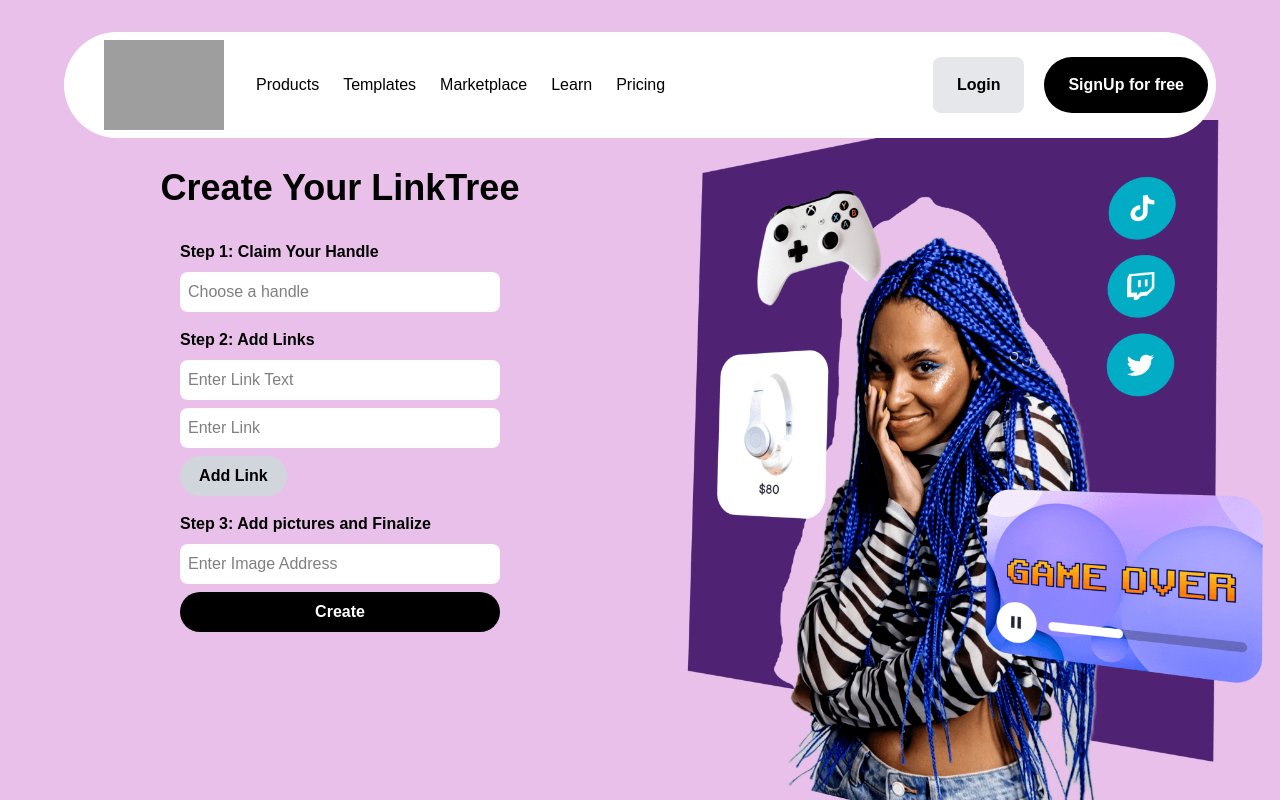
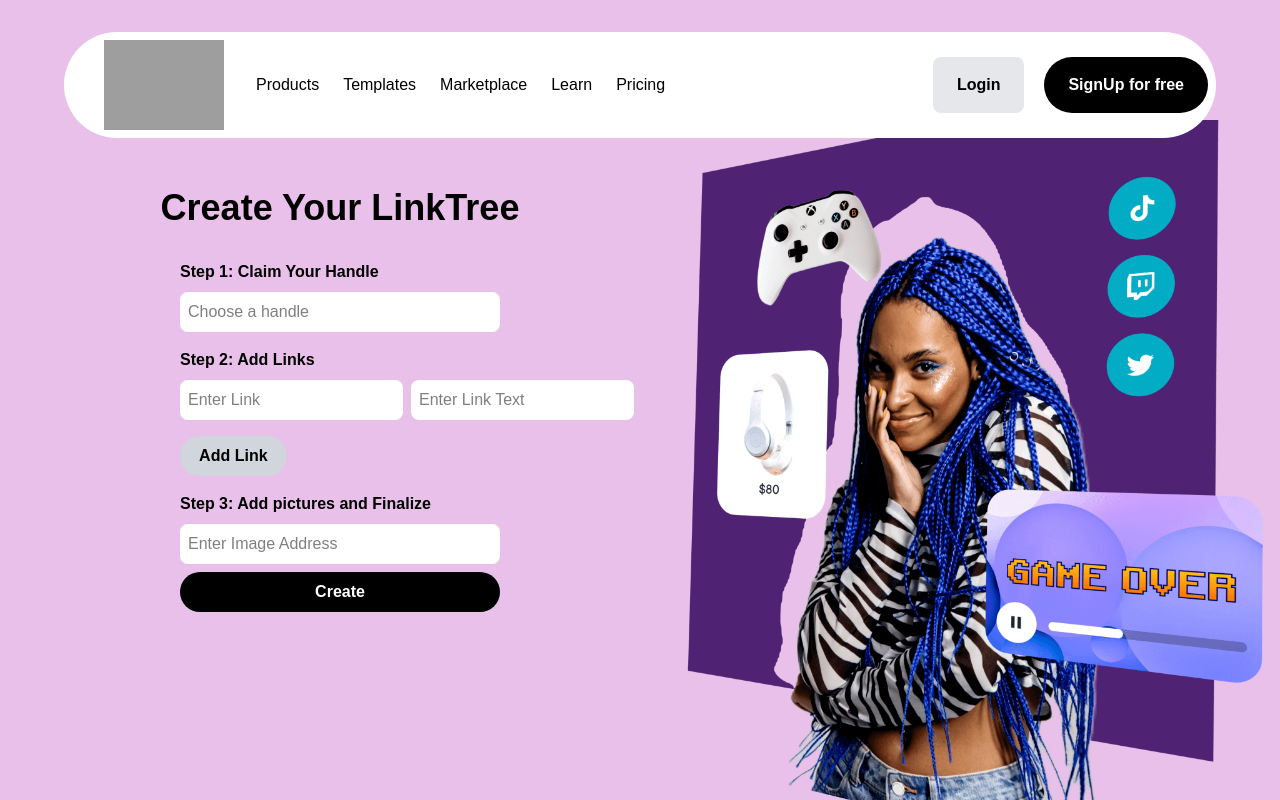
Before and after one commit to muhiu-din/linktreeclone, a Next.js app in the folder linktreeclone/: page /generate in a window 1280 px wide. Built offline with nearby package versions, Linux system fonts and the light colour scheme; grey boxes are pictures that could not be loaded.

Commit message:
generate done

```diff
--- a/linktreeclone/app/api/add/route.js
+++ b/linktreeclone/app/api/add/route.js
@@ -1,4 +1,5 @@
 import clientPromise from "@/lib/mongodb"
+import { link } from "fs"
 
 export async function POST(request) {
 
@@ -7,8 +8,14 @@
     const db = client.db("linktree")
     const collection = db.collection("links")
 
+    const doc = await collection.findOne({handle:body.handle})
+
+    if(doc){
+        return Response.json({success:false,error:true, message: 'Handle already exists!!!' })
+    }
+
     const result = await collection.insertOne(body)
     console.log(body);
 
-  return Response.json({success:true,error:false, message: 'Added', result:result })
+  return Response.json({success:true,error:false, message: 'Your LinkTree has been generated!!!', result:result })
 }
--- a/linktreeclone/app/generate/page.tsx
+++ b/linktreeclone/app/generate/page.tsx
@@ -4,29 +4,42 @@
 import { ToastContainer, toast } from 'react-toastify';
 import "react-toastify/dist/ReactToastify.css"
 const generate: React.FC = () => {
-    const notify = () => toast('Wow so easy !');
+    // const notify = () => toast('Wow so easy !');
     const [link,setlink] = useState<string>("")
     const [linkText,setlinkText] = useState<string>("")
+    const [linkBox,setlinkBox] = useState<{link:string , linkText:string}[]>([{link:"",linkText:""}])
     const [linkImage,setlinkImage] = useState<string>("")
     const [handle,setHandle] = useState<string>("")
 
-    const handleAdd = async () => {
+    const handleChange = async () => {
     const res = await fetch("/api/add", {
         method: "POST",
         headers: {
             "Content-Type": "application/json"
         },
         body: JSON.stringify({
-            link,
-            linkText,
+            linkBox,
             linkImage,
             handle
         })
 
     })
     const result = await res.json()
-    toast(result.message)
+    if(result.error) return  toast.error(result.message)
+    else return toast.success(result.message)
+    setlinkBox([{link:"",linkText:""}])
+
     }
+    const handleAdd = () => {
+    setlinkBox([...linkBox,{link:"",linkText:""}])
+    }
+    const handleBox = (index:number,value:string,field: "link" | "linkText") => {
+       const updatedBox = [...linkBox]
+      updatedBox[index] = {...updatedBox[index],[field]:value}
+      setlinkBox(updatedBox)
+    }
+
+
     return (
         <div className='bg-[#e9c0e9] min-h-[100vh] grid grid-cols-2'>
             <section className="ml-10  py-40 flex flex-col gap-4 justify-center items-center">
@@ -39,16 +52,28 @@
                     </div>
                     <div className='flex flex-col gap-2 text-black'>
                         <h1 className='font-semibold'>Step 2: Add Links</h1>
-                        <input value={linkText} onChange={(e) => setlinkText(e.target.value)} type="text" placeholder='Enter Link Text' className='bg-white focus:outline-[#e9c0e9] p-2  rounded-lg text-black' />
-                        <input value={link} onChange={(e) => setlink(e.target.value)} type="text" placeholder='Enter Link' className='bg-white focus:outline-[#e9c0e9] p-2  rounded-lg text-black' />
+                        {linkBox.map((box, index) => (
+                            <div key={index} className="flex gap-2 mb-2">
+                                <input
+                                 value={box.link}
+                                 onChange={(e) => handleBox(index,e.target.value,"link")}
+                                 type="text" placeholder='Enter Link'
+                                 className='bg-white focus:outline-[#e9c0e9] p-2  rounded-lg text-black' />
+                                <input
+                                 value={box.linkText}
+                                 onChange={(e) => handleBox(index,e.target.value,"linkText")}
+                                 type="text" placeholder='Enter Link Text'
+                                 className='bg-white focus:outline-[#e9c0e9] p-2  rounded-lg text-black' />
+                            </div>
+                        ))}
 
-                        <button className='bg-gray-300 w-1/3  text-black p-2 rounded-full font-semibold'>Add Link</button>
+                        <button onClick={() => handleAdd()} className='bg-gray-300 hover:bg-black hover:text-white w-1/3  text-black p-2 rounded-full font-semibold'>Add Link</button>
 
                     </div>
                     <div className='flex flex-col gap-2 text-black'>
                         <h1 className='font-semibold'>Step 3: Add pictures and Finalize</h1>
                         <input value={linkImage} onChange={(e) => setlinkImage(e.target.value)} type="text" placeholder='Enter Image Address' className='bg-white focus:outline-[#e9c0e9] p-2  rounded-lg text-black' />
-                        <button className='bg-black text-white p-2 rounded-full font-semibold'>Create</button>
+                        <button onClick={() => handleChange()} className='bg-black hover:bg-gray-300 hover:text-black text-white p-2 rounded-full font-semibold'>Create</button>
                     </div>
 
                 </div>
```
